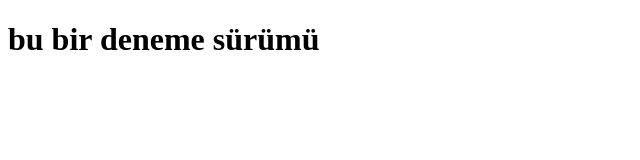
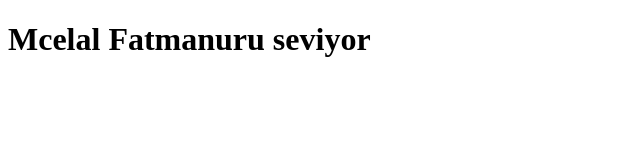
Before and after one commit to onrhnemr/goittest, a plain HTML site: page index.html in a window 1280 px wide. Shown: the whole page, without its empty margins (0-640 px from the left). Drawn offline with Linux system fonts and the light colour scheme.

Commit message:
uptade index

```diff
--- a/index.html
+++ b/index.html
@@ -8,5 +8,5 @@
 <body>
 
 </body>
-<h1>bu bir deneme sürümü</h1>
+<h1> Mcelal Fatmanuru seviyor </h1>
 </html>
```
